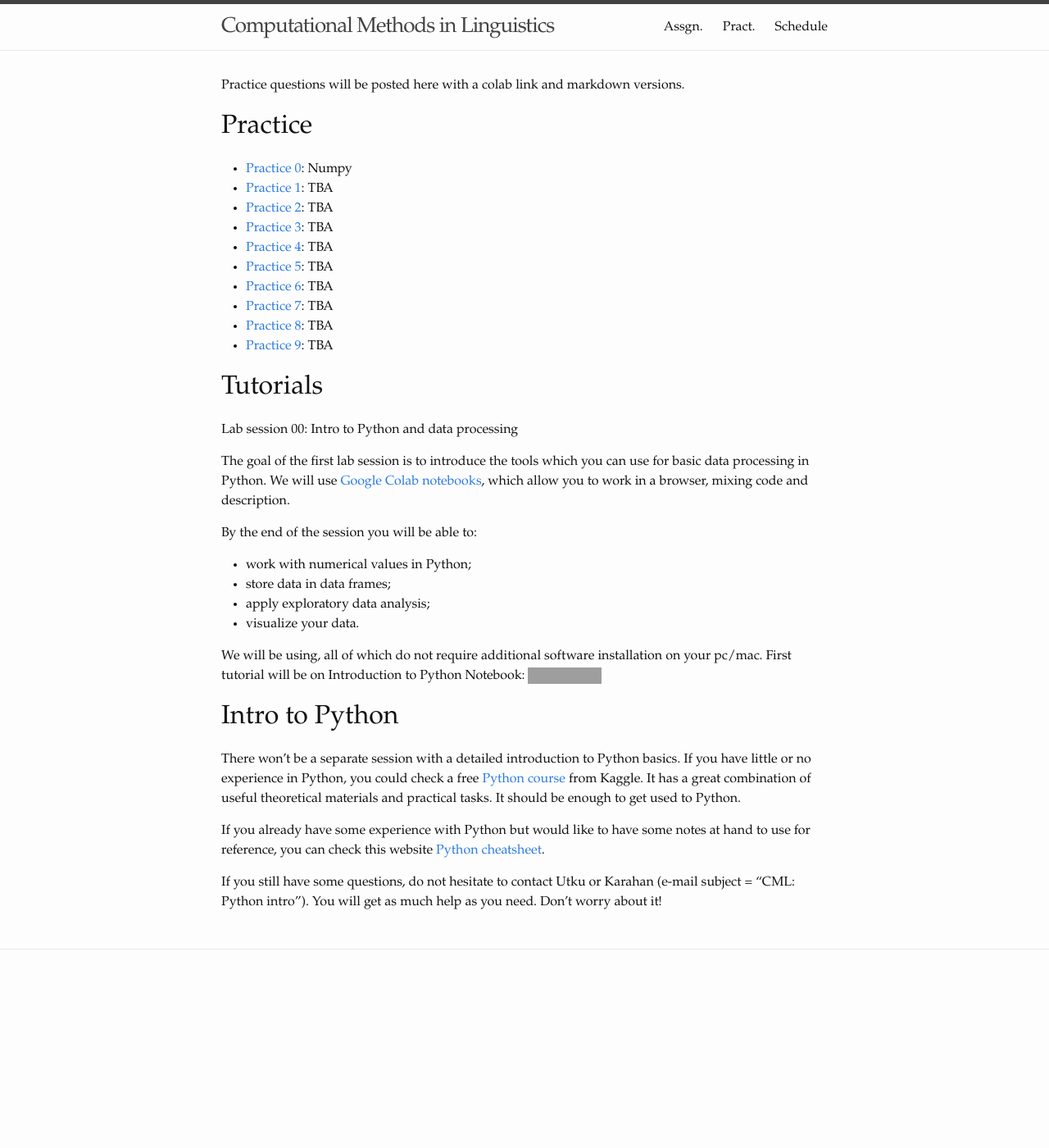
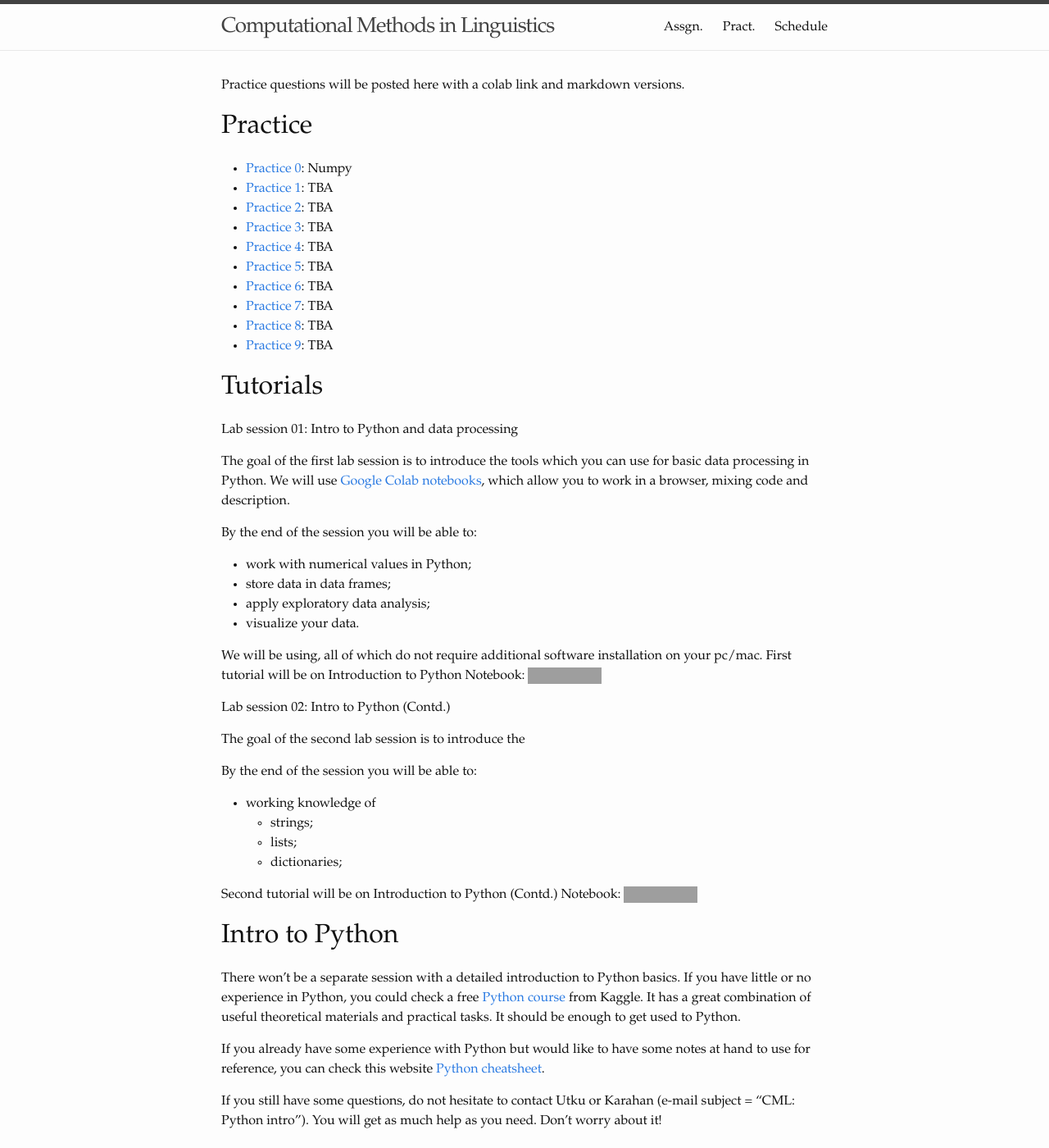
Before and after one commit to cml2022/cml2022.github.io, a Jekyll site: the page built from practice.md, in a window 1280 px wide and 1400 px high. Shown: the whole window at 82% size. Built offline with Jekyll 4.4.1, drawn with Linux system fonts in a browser that asks for light colours; grey boxes are pictures that could not be loaded.

Commit message:
Lab 2 Notebook is added

```diff
--- a/practice.md
+++ b/practice.md
@@ -21,7 +21,7 @@ Practice questions will be posted here with a colab link and markdown versions.
 
 # Tutorials
 
-#### Lab session 00: Intro to Python and data processing
+#### Lab session 01: Intro to Python and data processing
 
 The goal of the first lab session is to introduce the tools which you can use for basic data processing in Python.
 We will use [Google Colab notebooks](https://colab.to/), which allow you to work in a browser, mixing code and description.
@@ -34,6 +34,17 @@ By the end of the session you will be able to:
 
 We will be using, all of which do not require additional software installation on your pc/mac. First tutorial will be on Introduction to Python Notebook: [![Open In Colab](https://colab.research.google.com/assets/colab-badge.svg)](https://colab.research.google.com/drive/1CQjRJcQeauaUaZ3kAI-t0ScSqbuR_Cse?usp=sharing)
 
+#### Lab session 02: Intro to Python (Contd.)
+
+The goal of the second lab session is to introduce the
+
+By the end of the session you will be able to:
+* working knowledge of
+    * strings;
+    * lists;
+    * dictionaries;
+
+Second tutorial will be on Introduction to Python (Contd.) Notebook: [![Open In Colab](https://colab.research.google.com/assets/colab-badge.svg)](https://colab.research.google.com/drive/17jn_EnI9uHbIB_kinkbweqOfZbRk61dj?usp=sharing)
 
 # Intro to Python
 
```
